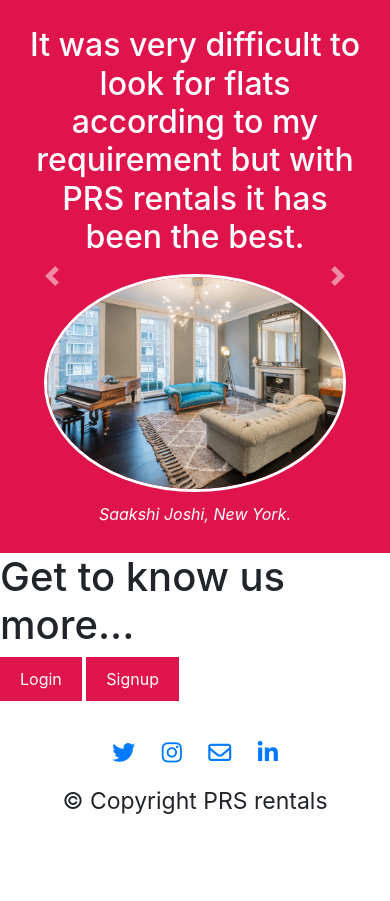
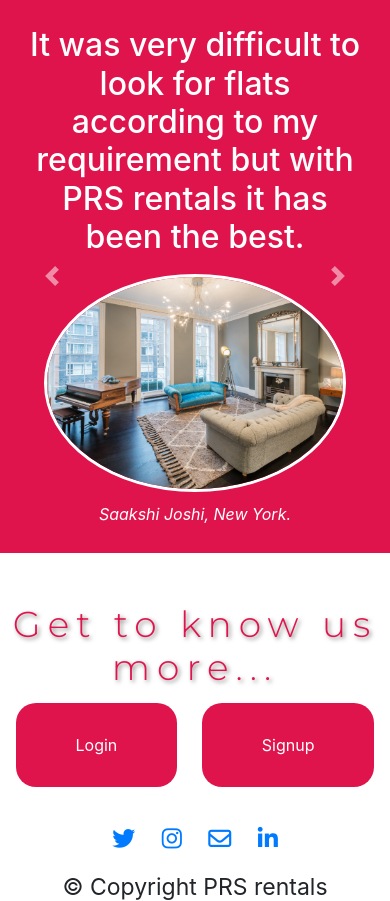
Before and after one commit to Saakshij4/flatrentals, a PHP site: page / in a window 390 px wide. Shown: the part 5360-6261 px from the top of the page. Before the commit the page ends 6174 px from the top, so only its background shows below. Run offline with PHP 8.4, Linux system fonts and the light colour scheme; some libraries are stand-ins or nearby versions.

Commit message:
Update styles.css

```diff
--- a/styles.css
+++ b/styles.css
@@ -200,11 +200,10 @@
   cursor: pointer;
 }
 
-/*  */
 #home-banner {
   position: relative;
-  height: 1000px;
-  background: url('bg.png') center/cover no-repeat;
+  height: 1005px;
+  background: url('Flat/3.png') center/cover no-repeat;
   text-align: center;
   color: Black;
 }
@@ -226,7 +225,6 @@
   font-size: 1.2em;
 }
 
-/* testimonials */
 #testimonials {
   padding: 7%;
   text-align: center;
@@ -234,7 +232,6 @@
   color: #fff;
 }
 
-/* testimonial-image */
 .testimonial-image {
   width: 25%;
   border-radius: 60%;
@@ -242,7 +239,6 @@
   margin: 10px;
 }
 
-/* Footer section */
 #footer {
   padding: 7% 15%;
   text-align: center;
@@ -271,96 +267,140 @@
 
 @media (max-width: 768px) {
   .container-fluid {
-    padding: 3% 5%; /* Adjust padding for smaller screens */
+    padding: 3% 5%;
   }
 
   .navbar-brand {
-    font-size: 2rem; /* Decrease font size for smaller screens */
+    font-size: 2rem;
   }
 
   .navbar {
-    padding: 0 0 2rem; /* Adjust padding for smaller screens */
+    padding: 0 0 2rem;
   }
 
   .nav-item {
-    padding: 0 10px; /* Adjust padding for smaller screens */
+    padding: 0 10px;
   }
 
   .feature-heading {
-    font-size: 1.5rem; /* Decrease font size for smaller screens */
+    font-size: 1.5rem;
   }
 
   #features {
-    padding: 5% 5%; /* Adjust padding for smaller screens */
+    padding: 5% 5%;
   }
 
   #flat-listings {
-    grid-template-columns: 1fr; /* Change to single column layout for smaller screens */
+    grid-template-columns: 1fr;
   }
 
   .flat-avl {
-    height: auto; /* Adjust height for smaller screens */
+    height: auto;
   }
 
   #footer {
-    padding: 5% 5%; /* Adjust padding for smaller screens */
+    padding: 5% 5%;
   }
 
   .testimonial-image {
-    width: 50%; /* Adjust image size for smaller screens */
+    width: 50%;
   }
+
   #home-banner {
-    height: 500px; /* Adjust the height for smaller screens */
+    height: 500px;
   }
 }
 
-
-  @media (max-width: 576px) {
+@media (max-width: 576px) {
   .navbar-brand {
-    font-size: 1.5rem; /* Further decrease font size for very small screens */
+    font-size: 1.5rem;
   }
 
   .nav-item {
-    padding: 0 5px; /* Further adjust padding for very small screens */
+    padding: 0 5px;
   }
 
   .feature-heading {
-    font-size: 1.2rem; /* Further decrease font size for very small screens */
+    font-size: 1.2rem;
   }
 
   #features {
-    padding: 3% 3%; /* Further adjust padding for very small screens */
+    padding: 3% 3%;
   }
 
   .testimonial-image {
-    width: 70%; /* Further adjust image size for very small screens */
+    width: 70%;
   }
-     #home-banner {
-    height: 300px; /* Further adjust the height for very small screens */
+
+  #home-banner {
+    height: 300px;
   }
 }
 
-  @media (max-width: 480px) {
+@media (max-width: 480px) {
   .navbar-brand {
-    font-size: 1.2rem; /* Decrease font size for phones */
+    font-size: 1.2rem;
   }
 
   .nav-item {
-    padding: 0 3px; /* Further adjust padding for phones */
+    padding: 0 3px;
   }
 
   .feature-heading {
-    font-size: 1rem; /* Further decrease font size for phones */
+    font-size: 1rem;
   }
 
   #features {
-    padding: 2% 2%; /* Further adjust padding for phones */
+    padding: 2% 2%;
   }
 
   .testimonial-image {
-    width: 90%; /* Further adjust image size for phones */
+    width: 90%;
   }
-    #home-banner {
-    height: 250px; /* Further adjust the height for phones */
+
+  #home-banner {
+    height: 250px;
   }
 }
+
+.button-container {
+  text-align: center;
+}
+
+.button-link {
+  display: inline-block;
+  margin: 0 10px;
+}
+
+.a {
+  font-size: 16px;
+  background-color: #E0144C;
+  color: #ffffff;
+  border: none;
+  padding: 30px 60px;
+  border-radius: 20px;
+  cursor: pointer;
+  transition: background-color 0.3s ease;
+  text-decoration: none;
+}
+
+.a:hover {
+  background-color: #b90038;
+}
+
+.flat-avlsec {
+  background-color: white;
+  color: #E0144C;
+  height: 50px;
+  text-align: center;
+  padding-top: 50px;
+  margin-bottom: 100px;
+  font-family: 'Montserrat', sans-serif;
+}
+
+.flat-avlsec h1 {
+  font-size: 36px;
+  letter-spacing: 7px;
+  text-shadow: 2px 2px 4px rgba(0, 0, 0, 0.5);
+  margin: 0;
+}
```
